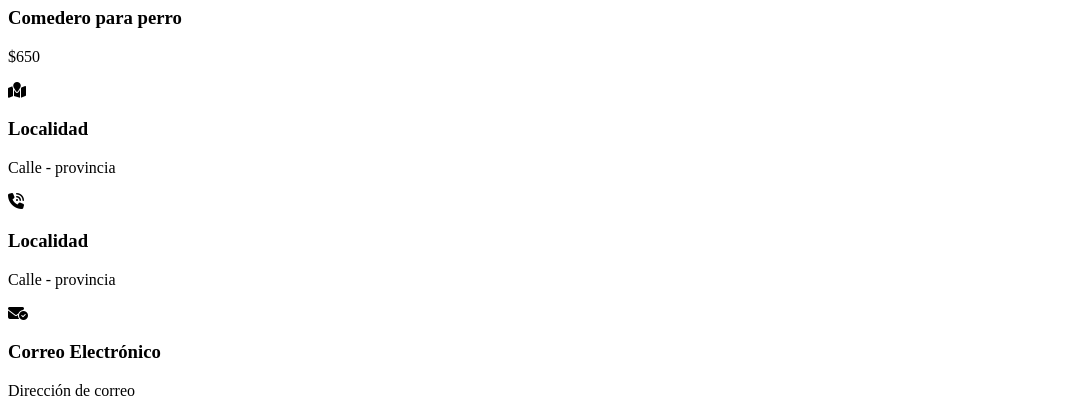
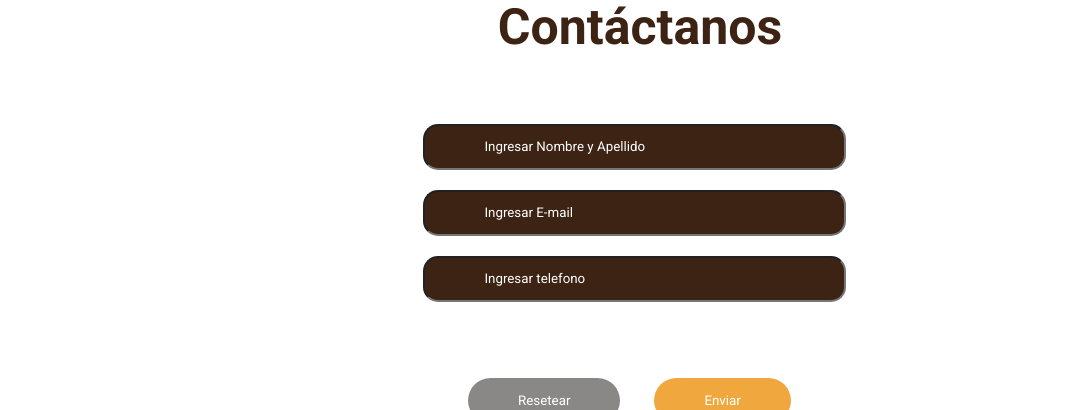
Before and after one commit to Santiago-Crescimbeni/Pet-Shop, a plain HTML site: page index.html in a window 1280 px wide. Shown: the part 1537-1947 px from the top of the page, without its empty margins (0-1082 px from the left). Drawn offline with Linux system fonts and the light colour scheme.

Commit message:
cambios hechos

```diff
--- a/index.html
+++ b/index.html
@@ -8,7 +8,7 @@
     <script src="https://kit.fontawesome.com/2c564250c6.js" crossorigin="anonymous"></script>
     <title>Pet Shop</title>
 
-    <link rel="stylesheet" href="../Proyecto petshop/style.css">
+    <link rel="stylesheet" href="./style.css">
     <script src="https://kit.fontawesome.com/e50ccc2979.js" crossorigin="anonymous"></script>
 </head>
 
@@ -70,6 +70,23 @@
                 </article>
             </div>
         </section>
+        <section class="formularioA">
+            <h2 class="contacto">Contáctanos</h2>
+            <div>
+                <ul type="none" >
+
+               <li><input type="text" name="Nombre" placeholder="Ingresar Nombre y Apellido"></li>
+
+                <li><input type="email" name="email" placeholder="Ingresar E-mail"></li>
+
+                <li><input type="text" name="telefono" placeholder="Ingresar telefono"></li>
+            </ul>
+            </div>
+                <div class="divBotonesFormularioA">
+                <button class="botonReset">Resetear</button>
+                <button class="botonEnviar">Enviar</button>
+            </div>
+        </section>
     </main>
     <footer>
         <section class="footernav">
--- a/style.css
+++ b/style.css
@@ -169,6 +169,73 @@
         font-weight: 500;
     }
 
+
+    .formularioA{
+        display: flex;
+        justify-content: center;
+        flex-direction: column;
+
+    }
+    .contacto{
+        text-align: center;
+        color: #3C2313;
+        font-family: Roboto;
+        font-weight: 700;
+        font-size: 50px;
+    }
+
+    .formularioA div{
+        text-align: center;
+        margin-right: 4%;
+
+    }
+    .formularioA div input{
+        padding-left: 5%;
+        padding-right: 5%;
+        width: 300px;
+        height: 40px;
+        border-radius: 15px;
+        margin-top: 10px;
+        margin-bottom: 10px;
+        background-color: #3C2313;
+    }
+    ::placeholder{
+        color: white;
+        }
+
+        .divBotonesFormularioA{
+            margin-bottom: 50px;
+            margin-top: 50px;
+        }
+
+     .botonReset{
+        background-color: #8A8787;
+        color: white;
+        padding: 15px;
+        border-radius: 25px;
+        padding-left: 50px;
+        padding-right: 50px;
+        border-style: none;
+        margin-right: 10px;
+        margin-left: 30px;
+
+    }
+
+    .botonEnviar{
+        background-color: #F0A83E;
+        color: white;
+        padding: 15px;
+        border-radius: 25px;
+        padding-left: 50px;
+        padding-right: 50px;
+        border-style: none;
+        margin-left: 20px;
+
+    }
+
+
+
+
     .footernav {
         display: flex;
         background-color: #3C2313;
```
Also changed, not shown: 2 other files.
